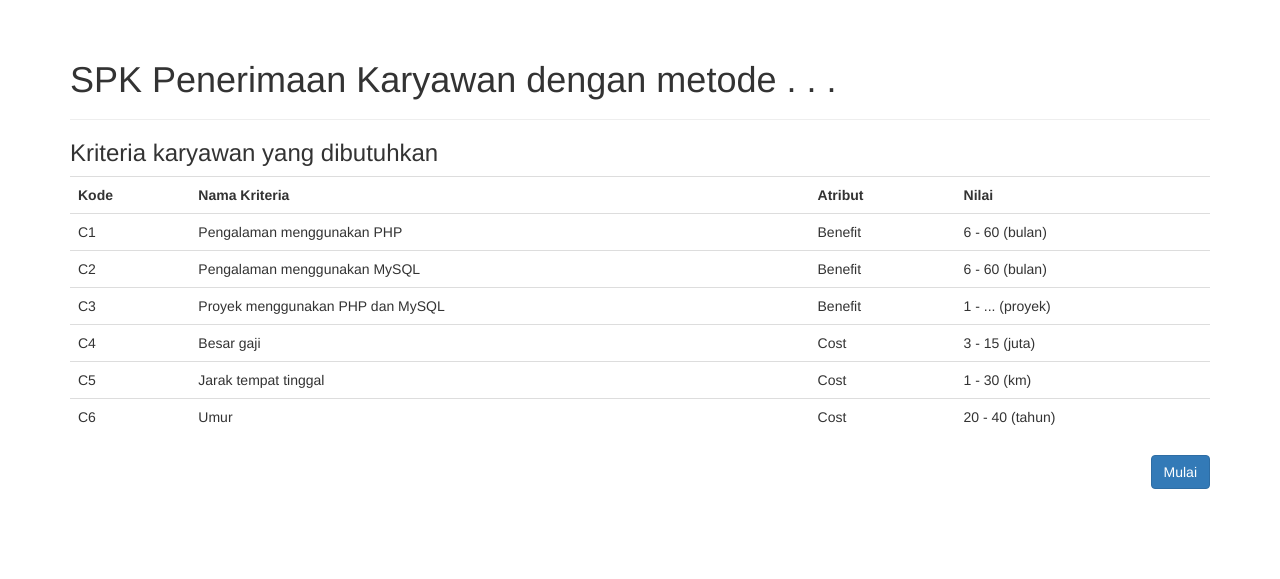
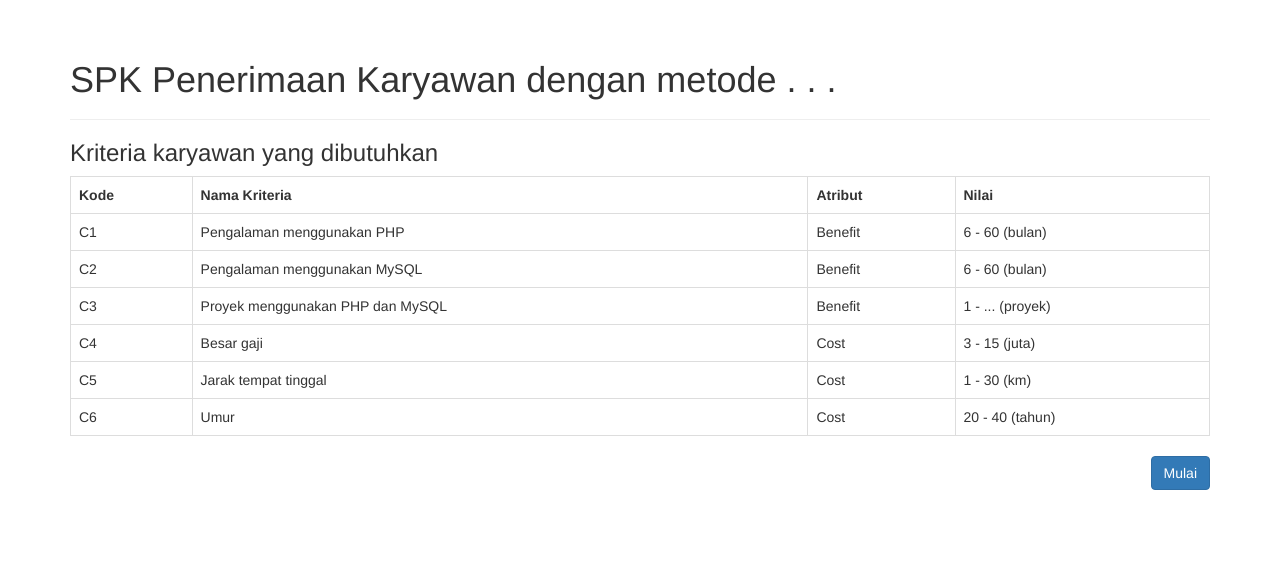
Before and after one commit to dylansanjaya/Sistem-Pendukung-Keputusan-Decision-Support-System-Dengan-3-Metode-TOPSIS-SAW-dan-WP, a PHP site: page / in a window 1280 px wide. Shown: the part 52-631 px from the top of the page. Run offline with PHP 8.4, Linux system fonts and the light colour scheme; a user stored in the database is signed in.

Commit message:
Update index.php

```diff
--- a/index.php
+++ b/index.php
@@ -14,7 +14,7 @@ include './includes/header.php';
         <h1>SPK Penerimaan Karyawan dengan metode . . .</h1>
     </div>
     <h3>Kriteria karyawan yang dibutuhkan</h3>
-    <table class="table table-hover table-dark">
+    <table class="table table-bordered">
       <tr>
           <th>Kode</th>
           <th>Nama Kriteria</th>
```
